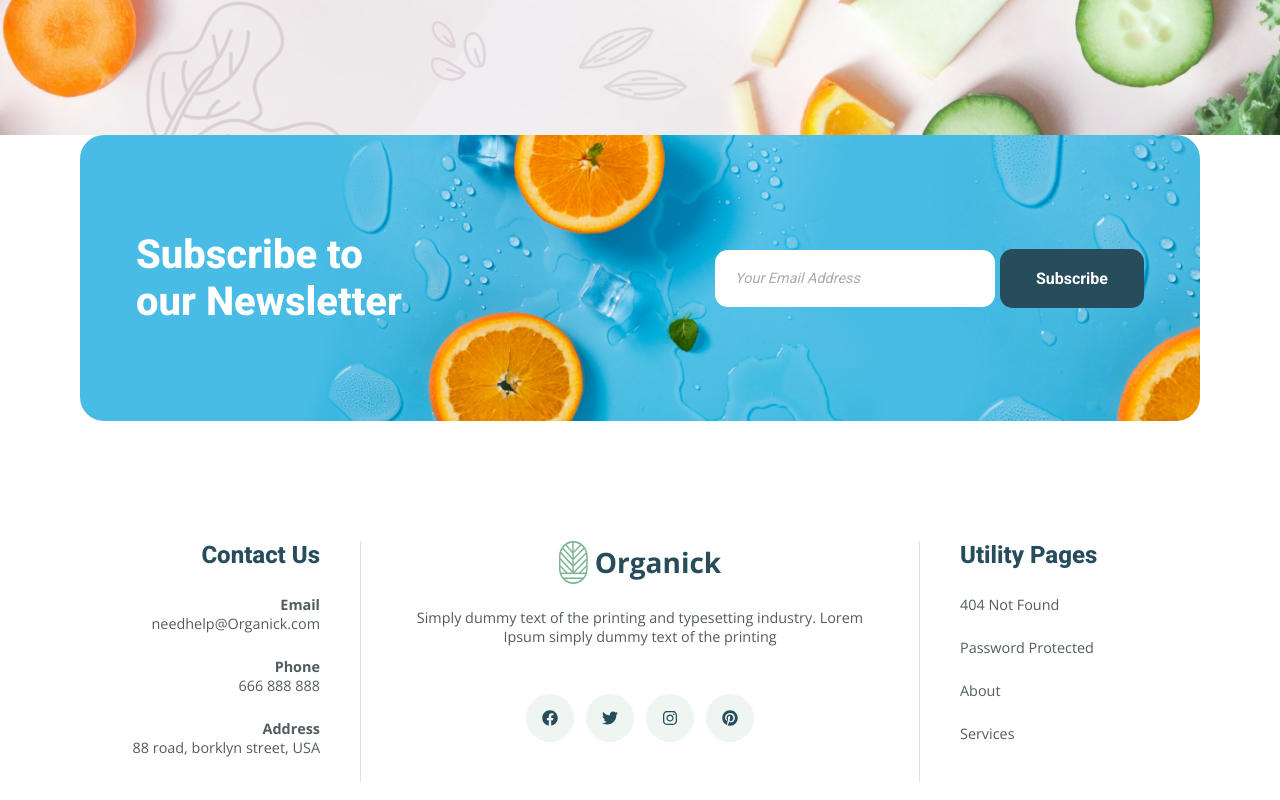
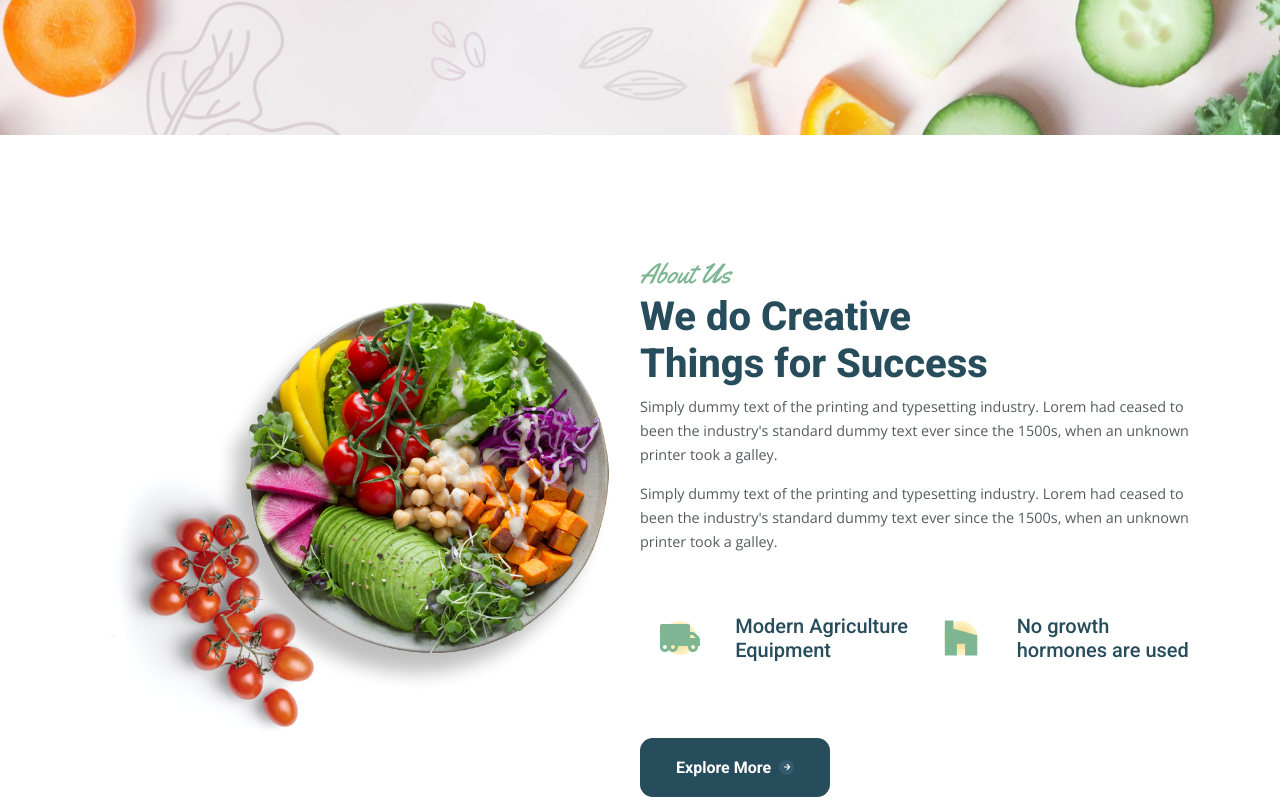
Before and after one commit to Pawlaczenko/organick, a React (Vite) app: page /about in a window 1280 px wide. Shown: the part 400-1200 px from the top of the page. Built offline with nearby package versions, Linux system fonts and the light colour scheme.

Commit message:
Add AboutSection to About Page. Add direction parameter to ImageList component.

```diff
--- a/src/components/ImageList/ImageList.tsx
+++ b/src/components/ImageList/ImageList.tsx
@@ -1,10 +1,18 @@
 import { FC } from 'react'
 import styled from 'styled-components'
 import ImageListItem, { IImageListItem } from './ImageListItem';
+import { BREAKPOINTS } from 'src/styles/variables';
 
-const ImageList : FC<{items: IImageListItem[]}> = ({items}) => {
+
+type ListDirection = 'row' | 'column';
+interface IImageList {
+    items: IImageListItem[],
+    direction?: ListDirection
+}
+
+const ImageList : FC<IImageList> = ({items,direction}) => {
     return (
-        <StyledImageList>
+        <StyledImageList direction={direction}>
             {
                 items.map((item) => <ImageListItem key={item.title} title={item.title} text={item.text} image={item.image} />)
             }
@@ -12,10 +20,19 @@ const ImageList : FC<{items: IImageListItem[]}> = ({items}) => {
     )
 }
 
-export const StyledImageList = styled.ul`
+export const StyledImageList = styled.ul<{direction?:ListDirection}>`
     list-style-type: none;
     margin: 0;
     padding: 0;
+
+    display: flex;
+    flex-direction: ${(props) => props.direction || 'column'};
+    align-items: flex-start;
+    justify-items: space-between;
+
+    @media only screen and (${BREAKPOINTS.small}){
+        flex-direction: column;
+    }
 `;
 
 
--- a/src/components/ImageList/ImageListItem.tsx
+++ b/src/components/ImageList/ImageListItem.tsx
@@ -45,7 +45,7 @@ const ItemImage = styled.figure`
     height: var(--image-size);
     ${flexCenter};
 
-    background: radial-gradient(circle, var(--color-accent) 0%, var(--color-accent) 15%, rgba(255,255,255,1) 15%);
+    background: radial-gradient(circle, var(--color-accent) 0%, rgba(255,244,205,1) 30%, rgba(255,255,255,1) 30%);
     border-radius: 2rem;
 
     & > svg {
--- a/src/components/Paragraph.tsx
+++ b/src/components/Paragraph.tsx
@@ -19,6 +19,7 @@ export const StyledParagraph = styled.p<IParagraphProps>`
     color: var(--color-grey);
     text-align: ${(props) => props.textAlign || "left"};
     margin: 1rem 0;
+    line-height: 1.65;
 `;
 
 
--- /dev/null
+++ b/src/layout/Sections/AboutPage/AboutSection.tsx
@@ -0,0 +1,44 @@
+import { FC } from 'react'
+import Section from 'src/layout/Section';
+import styled from 'styled-components'
+import { AboutInfo, StyledAboutImage, StyledAboutSection } from '../HomePage/AboutSection';
+import aboutImage from 'src/assets/images/bowl.png';
+import Heading, { HeadingLevel } from 'src/components/Heading';
+import Paragraph from 'src/components/Paragraph';
+import ImageList from 'src/components/ImageList/ImageList';
+import LinkButton from 'src/components/LinkButton';
+import { IImageListItem } from 'src/components/ImageList/ImageListItem';
+import { FaHouzz, FaTruckMoving } from 'react-icons/fa';
+
+const AboutSection : FC = () => {
+    const aboutListItems : IImageListItem[] = [
+        {
+            title: "Modern Agriculture Equipment",
+            image: FaTruckMoving
+        },
+        {
+            title: "No growth hormones are used",
+            image: FaHouzz
+        }
+    ]
+    return (
+        <AboutSectionWrapper>
+            <StyledAboutSection>
+                <StyledAboutImage url={aboutImage} />
+                <AboutInfo>
+                    <Heading level={HeadingLevel.h2} upperText='About Us' >We do Creative<br /> Things for Success</Heading>
+                    <Paragraph>Simply dummy text of the printing and typesetting industry. Lorem had ceased to been the industry's standard dummy text ever since the 1500s, when an unknown printer took a galley.</Paragraph>
+                    <Paragraph>Simply dummy text of the printing and typesetting industry. Lorem had ceased to been the industry's standard dummy text ever since the 1500s, when an unknown printer took a galley.</Paragraph>
+                    <ImageList direction='row' items={aboutListItems} />
+                    <LinkButton to="/shop" type='default'>Explore More</LinkButton>
+                </AboutInfo>
+            </StyledAboutSection>
+        </AboutSectionWrapper>
+    )
+}
+
+const AboutSectionWrapper = styled(Section)`
+    padding: var(--section-padding) 0;
+`;
+
+export default AboutSection
--- a/src/layout/Sections/HomePage/AboutSection.tsx
+++ b/src/layout/Sections/HomePage/AboutSection.tsx
@@ -28,7 +28,7 @@ const AboutSection : FC = () => {
     return (
         <AboutSectionWrapper>
             <StyledAboutSection>
-                <StyledAboutImage />
+                <StyledAboutImage url={aboutImage} />
                 <AboutInfo>
                     <Heading level={HeadingLevel.h2} upperText='About Us' >We Believe in Working Accredited Farmers</Heading>
                     <Paragraph>Simply dummy text of the printing and typesetting industry. Lorem had ceased to been the industry's standard dummy text ever since the 1500s, when an unknown printer took a galley.</Paragraph>
@@ -50,13 +50,14 @@ export const StyledAboutSection = styled.div`
     display: grid;
     grid-template-columns: 1fr 1fr;
 
-    @media only screen and (${BREAKPOINTS.burger}){
+    @media only screen and (${BREAKPOINTS.big}){
         grid-template-columns: 1fr;
+        gap: 4rem;
     }
 `;
 
-export const StyledAboutImage = styled.figure`
-    background: url(${aboutImage}) center/contain no-repeat;
+export const StyledAboutImage = styled.figure<{url: string}>`
+    background: url(${(props)=>props.url}) center/contain no-repeat;
     min-height: 40rem;
 `;
 
@@ -67,8 +68,10 @@ export const AboutInfo = styled.div`
     justify-content: start;
 
     & > ${StyledImageList} {
-        width: 80%;
         margin: 4.5rem 0;
+        & p {
+            width: 80%;
+        }
     }
 
     @media only screen and (${BREAKPOINTS.burger}){
--- a/src/routes/AboutPage.tsx
+++ b/src/routes/AboutPage.tsx
@@ -2,11 +2,13 @@ import { FC } from 'react'
 import Page from 'src/layout/Page'
 import SectionBanner from 'src/components/SectionBanner'
 import AboutPicture from 'src/assets/images/section-about.jpg';
+import AboutSection from 'src/layout/Sections/AboutPage/AboutSection';
 
 const AboutPage : FC = () => {
   return (
     <Page>
         <SectionBanner title='About Us' image={AboutPicture} />
+        <AboutSection />
     </Page>
   )
 }
```
Also changed, not shown: src/assets/images/bowl.png (added).
